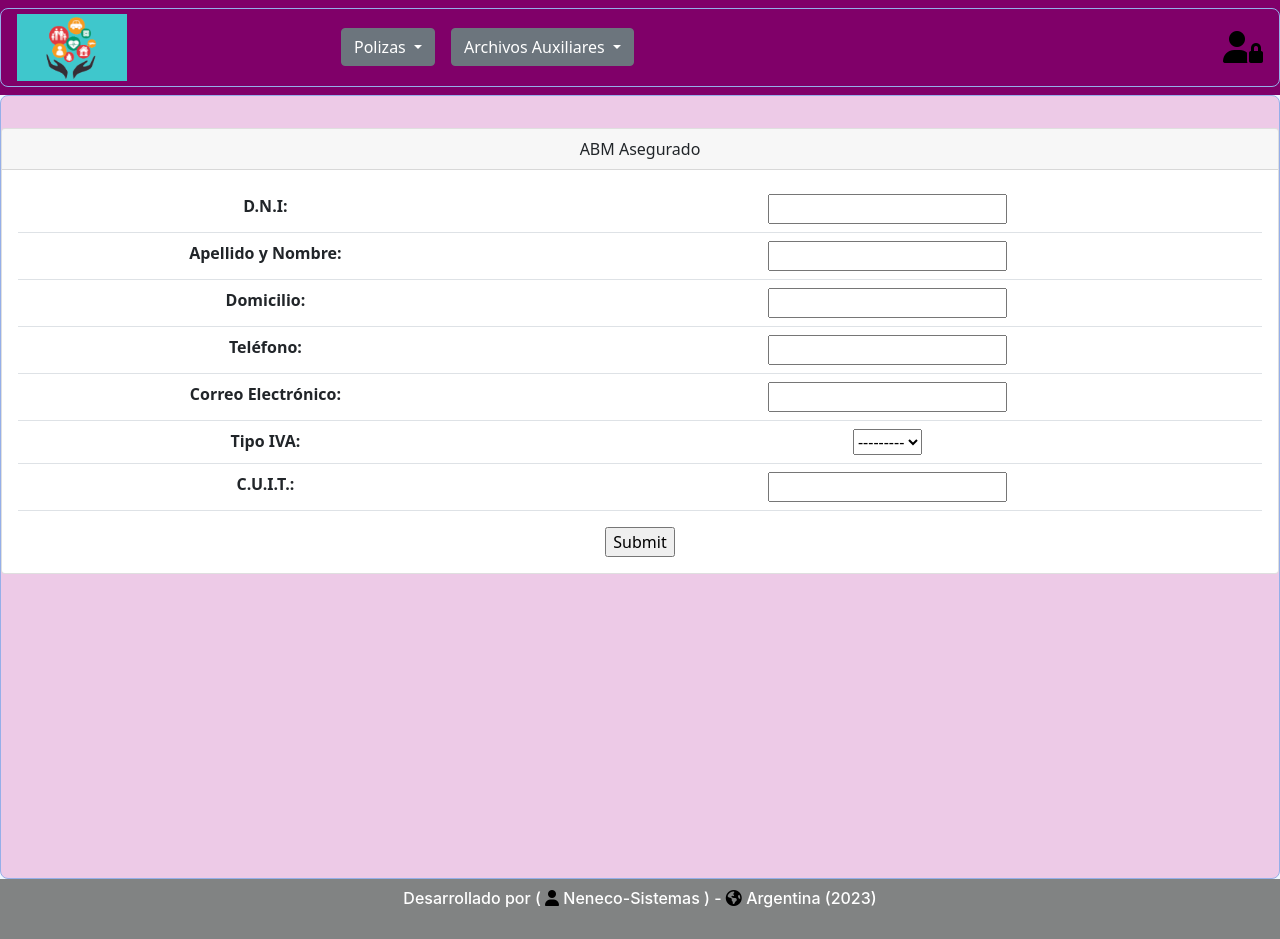
After one commit to nenecosistemas/admseguros, a Django app: page /aseguradoform in a window 1280 px wide. The commit adds this page. Run offline with Django 4.2, Linux system fonts and the light colour scheme; data that the repository does not hold is empty; some libraries are stand-ins or nearby versions.

Commit message:
Abm Asegurados

```diff
--- /dev/null
+++ b/seguros/forms.py
@@ -0,0 +1,7 @@
+from django.forms import ModelForm
+from .models import *
+
+class AseguradoForm(ModelForm):
+    class Meta:
+        model = Asegurado
+        fields = '__all__'
--- a/seguros/static/css/styles.css
+++ b/seguros/static/css/styles.css
@@ -6,7 +6,7 @@ body {
 }
 
 .navbar.navbar-expand-lg.bg-primary {
-  background-color:teal !important;
+  background-color:rgb(128, 0, 105) !important;
 }
 
 .bodyerror {
@@ -44,6 +44,13 @@ body {
   opacity: 0.2;
 }
 
+#Central {
+  background-color: rgb(237, 202, 231);
+  border-style: ridge;
+  height: 49rem;
+  padding-top: 2rem;
+}
+
 
 i.fa-solid.fa-house {
     color: black
@@ -65,9 +72,7 @@ tbody tr:nth-child(even)
 }
 */
 
-.navbar.navbar-expand-lg.bg-primary {
-  background-color:rgb(128, 0, 105) !important;
-}
+
 
 .modal-backdrop {
   position:unset !important;
@@ -77,9 +82,12 @@ i.fa-brands, i.fa-solid  {
   color: black;
 }
 
-.list-group-item {
+.navbar, .list-group-item {
   background-color:rgb(128, 0, 105) !important;
+}
 
+.dropdown {
+  padding: 0.5rem;
 }
 
 .container-fluid {
@@ -87,7 +95,6 @@ i.fa-brands, i.fa-solid  {
   border-radius: 0.5rem;
   border: 1px solid rgb(149, 175, 233);
 }
-
 
  #titulo {
   text-align: center;
--- /dev/null
+++ b/seguros/templates/asegurado/aseguradoform.html
@@ -0,0 +1,24 @@
+{% extends "base.html" %}
+{% block content %}
+<div class="container-fluid text-center" id="Central">
+
+  <div class="card text-center">
+    <div class="card-header">
+      ABM Asegurado
+    </div>
+    <div class="card-body  text-center">
+
+      <form action="" method="POST">
+        {% csrf_token %}
+        <table class="table" >
+        {{form.as_table}}
+      </table>
+        <input type="submit">
+
+    </form>
+    </div>
+
+  </div>
+
+</div>
+{% endblock %}
--- /dev/null
+++ b/seguros/templates/base.html
@@ -0,0 +1,7 @@
+{% include "encabezado.html" %}
+<body>
+    {% block content %}
+
+    {% endblock %}
+</body>
+{% include "pie.html" %}
--- a/seguros/templates/encabezado.html
+++ b/seguros/templates/encabezado.html
@@ -1,7 +1,6 @@
 {% load static %}
 <!doctype html>
 <html lang="en">
-
     <head>
         <meta charset="utf-8">
         <html lang="es">
@@ -10,134 +9,158 @@
   <base href="/sis_seguros_aj">
   -->
             <meta name="viewport" content="width=device-width, initial-scale=1">
-    <link rel="icon" type="image/x-icon" href="{% static 'assets/favicon.ico' %}">
+            <link rel="icon" type="image/x-icon"
+                href="{% static 'assets/favicon.ico' %}">
             <!-- Bootstrap -->
-    <link href="https://cdn.jsdelivr.net/npm/bootstrap@5.0.2/dist/css/bootstrap.min.css" rel="stylesheet"
-        integrity="sha384-EVSTQN3/azprG1Anm3QDgpJLIm9Nao0Yz1ztcQTwFspd3yD65VohhpuuCOmLASjC" crossorigin="anonymous">
-    <script src="https://cdn.jsdelivr.net/npm/@popperjs/core@2.9.2/dist/umd/popper.min.js"
+            <link
+                href="https://cdn.jsdelivr.net/npm/bootstrap@5.0.2/dist/css/bootstrap.min.css"
+                rel="stylesheet"
+                integrity="sha384-EVSTQN3/azprG1Anm3QDgpJLIm9Nao0Yz1ztcQTwFspd3yD65VohhpuuCOmLASjC"
+                crossorigin="anonymous">
+            <script
+                src="https://cdn.jsdelivr.net/npm/@popperjs/core@2.9.2/dist/umd/popper.min.js"
                 integrity="sha384-IQsoLXl5PILFhosVNubq5LC7Qb9DXgDA9i+tQ8Zj3iwWAwPtgFTxbJ8NT4GN1R8p"
                 crossorigin="anonymous"></script>
-    <script src="https://cdn.jsdelivr.net/npm/bootstrap@5.0.2/dist/js/bootstrap.min.js"
+            <script
+                src="https://cdn.jsdelivr.net/npm/bootstrap@5.0.2/dist/js/bootstrap.min.js"
                 integrity="sha384-cVKIPhGWiC2Al4u+LWgxfKTRIcfu0JTxR+EQDz/bgldoEyl4H0zUF0QKbrJ0EcQF"
                 crossorigin="anonymous"></script>
             <!-- fontawesome CSS -->
-    <script src="https://kit.fontawesome.com/b56caa63bd.js" crossorigin="anonumous">
+            <script src="https://kit.fontawesome.com/b56caa63bd.js"
+                crossorigin="anonumous">
     </script>
             <script src="https://cdn.jsdelivr.net/npm/sweetalert2@11"></script>
 
             <link rel="stylesheet" href="{% static 'css/styles.css' %}">
 
             <!-- js -->
-    <script src="https://ajax.googleapis.com/ajax/libs/jquery/3.5.1/jquery.min.js"></script>
+            <script
+                src="https://ajax.googleapis.com/ajax/libs/jquery/3.5.1/jquery.min.js"></script>
 
         </head>
+        <nav class="navbar navbar-expand-lg navbar-light bg-light">
+            <div class="container-fluid">
+                <a class="navbar-brand" href="home">
+                    <img src="{% static 'assets/logo.png' %}" id="logo"
+                        alt="logo" width="40%" />
+                </a>
 
-<div class="container-fluid" id="Encabezado">
-    <nav class="navbar navbar-expand-lg bg-primary fixed-top ">
-        <div class="container-fluid">
-            <a class="navbar-brand" href="">
-                <img src="{% static 'assets/logo.png' %}" id="logo" alt="logo" width="40%" />
-            </a>
-            {% if user.is_auhtenticated %}
-                <ul class="list-group list-group-horizontal" id="menu">
-                    <li class="list-group-item border-0">
+                <button class="navbar-toggler" type="button"
+                    data-bs-toggle="collapse" data-bs-target="#navbarText"
+                    aria-controls="navbarText" aria-expanded="false"
+                    aria-label="Toggle navigation">
+                    <span class="navbar-toggler-icon"></span>
+                </button>
+
+                <div class="collapse navbar-collapse" id="navbarText">
+                    <ul class="navbar-nav me-auto mb-2 mb-lg-0">
+                        {% if not user.is_auhtenticated %}
+                        <li class="nav-item">
                             <div class="dropdown">
-                            <button class="btn btn-secondary dropdown-toggle" type="button" data-bs-toggle="dropdown"
+                                <button
+                                    class="btn btn-secondary dropdown-toggle"
+                                    type="button" data-bs-toggle="dropdown"
                                     aria-expanded="false">
                                     Polizas
                                 </button>
                                 <ul class="dropdown-menu">
-                                <li><a class="dropdown-item" href="/sis_seguros_aj/views/poliza/polizaform.php">ABM - Poliza</a>
+                                    <li><a class="dropdown-item"
+                                            href="/sis_seguros_aj/views/poliza/polizaform.php">ABM
+                                            - Poliza</a>
                                     </li>
                                     <div class="dropdown-divider"></div>
                                     <li><a class="dropdown-item"
-                                        href="/sis_seguros_aj/views/consultapoliza/consultapolizaxvencimiento.php">Consulta por
+                                            href="/sis_seguros_aj/views/consultapoliza/consultapolizaxvencimiento.php">Consulta
+                                            por
                                             Vencimiento</a>
                                     </li>
                                     <div class="dropdown-divider"></div>
-                                <li><a class="dropdown-item" href="#">Consulta por
+                                    <li><a class="dropdown-item" href="#">Consulta
+                                            por
                                             Compañia -
                                             Sección</a></li>
-                                <li><a class="dropdown-item" href="#">Consulta por Detalle de
+                                    <li><a class="dropdown-item" href="#">Consulta
+                                            por Detalle de
                                             Riesgo</a></li>
                                     <div class="dropdown-divider"></div>
                                 </ul>
                             </div>
                         </li>
-                </ul>
-                <ul class="list-group list-group-horizontal" id="menu">
-                    <li class="list-group-item border-0">
+                        <li class="nav-item">
                             <div class="dropdown">
-                            <button class="btn btn-secondary dropdown-toggle" type="button" data-bs-toggle="dropdown"
+                                <button
+                                    class="btn btn-secondary dropdown-toggle"
+                                    type="button" data-bs-toggle="dropdown"
                                     aria-expanded="false">
                                     Archivos Auxiliares
                                 </button>
                                 <ul class="dropdown-menu">
-                                <li><a class="dropdown-item" href="/sis_seguros_aj/views/asegurado/aseguradoform.php">Asegurados</a>
+                                    <li><a class="dropdown-item"
+                                            href="/aseguradoform">Asegurados</a>
                                     </li>
                                     <div class="dropdown-divider"></div>
-                                <li><a class="dropdown-item" href="/sis_seguros_aj/views/compania/companiaform.php">Compañias</a>
+                                    <li><a class="dropdown-item"
+                                            href="/sis_seguros_aj/views/compania/companiaform.php">Compañias</a>
                                     </li>
                                     <div class="dropdown-divider"></div>
-                                <li><a class="dropdown-item" href="/sis_seguros_aj/views/seccion/seccionform.php">Secciones</a>
+                                    <li><a class="dropdown-item"
+                                            href="/sis_seguros_aj/views/seccion/seccionform.php">Secciones</a>
                                     </li>
                                     <div class="dropdown-divider"></div>
-                                <li><a class="dropdown-item" href="/sis_seguros_aj/views/iva/ivaform.php">I.V.A.</a>
+                                    <li><a class="dropdown-item"
+                                            href="/sis_seguros_aj/views/iva/ivaform.php">I.V.A.</a>
                                     </li>
                                 </ul>
                             </div>
                         </li>
+                        {% endif %}
                     </ul>
-                {% endif %}
-            <ul class="list-group list-group-horizontal" id="menu">
+                    <span class="nav-item">
                         {% if user.is_auhtenticated %}
                         <div class="btn-group dropleft">
                             <li class="list-group-item border-0 dropleft">
-
-                            <i class="btn dropdown fa-solid fa-circle-user fa-2xl" data-bs-toggle="dropdown"
+                                <i
+                                    class="btn dropdown fa-solid fa-circle-user fa-2xl"
+                                    data-bs-toggle="dropdown"
                                     aria-expanded="false">
-                                <a style="font-size:1rem; color:#D7DBDD; font-family:'Times New Roman', serif ;">
+                                    <a
+                                        style="font-size:1rem; color:#D7DBDD; font-family:'Times New Roman', serif ;">
 
                                     </a>
                                 </i>
-
                                 <ul class="dropdown-menu ">
 
-                                    <li><a class="dropdown-item " href="/sis_seguros_aj/views/usuario/usuarioform.php"><i class="fa-solid fa-user-plus ">
+                                    <li><a class="dropdown-item "
+                                            href="/sis_seguros_aj/views/usuario/usuarioform.php"><i
+                                                class="fa-solid fa-user-plus ">
                                             </i> Alta</a>
                                     </li>
                                     <div class="dropdown-divider"></div>
 
-                                <li><a class="dropdown-item" href="/sis_seguros_aj/views/usuario/usuariomodificar.php"><i class="fa-solid fa-user-pen ">
+                                    <li><a class="dropdown-item"
+                                            href="/sis_seguros_aj/views/usuario/usuariomodificar.php"><i
+                                                class="fa-solid fa-user-pen ">
                                             </i> Modificar clave</a>
                                     </li>
                                     <div class="dropdown-divider"></div>
                                     <li>
-                                    <a class="dropdown-item" href="/sis_seguros_aj/views/login/logout.php">
-                                        <i class="fa-solid fa-right-from-bracket "></i> Salir
+                                        <a class="dropdown-item"
+                                            href="/sis_seguros_aj/views/login/logout.php">
+                                            <i
+                                                class="fa-solid fa-right-from-bracket "></i>
+                                            Salir
                                         </a>
                                     </li>
                                 </ul>
                             </div>
-                    </li>
                             {% else %}
-                    <li class="list-group-item border-0">
-                        <!-- Button trigger modal LOGIN-->
-
-                            <a href="/sis_seguros_aj/views/login/login.php">
+                            <a class="nav-link"
+                                href="/sis_seguros_aj/views/login/login.php">
                                 <i class="fa-solid fa-user-lock fa-2xl">
                                 </i>
                             </a>
-                            <!-- Button LOGOUT
-                            <a href="/sis_seguros_aj/views/logout.php">
-                                <i class="fa-solid fa-right-from-bracket fa-2xl">
-                                </i>
-                            </a>
-                            -->
-
-                    </li>
                             {% endif %}
-            </ul>
+                        </span>
+                    </div>
                 </div>
             </nav>
-</div>
--- a/seguros/urls.py
+++ b/seguros/urls.py
@@ -3,5 +3,7 @@ from seguros import views
 
 urlpatterns = [
     path('', views.home),
+    path('home',views.home),
+    path('aseguradoform', views.aseguradoform),
 
 ]
--- a/seguros/views.py
+++ b/seguros/views.py
@@ -2,9 +2,17 @@ from django.shortcuts import render
 from django.template.loader import get_template
 from django.http import HttpResponse
 from django.template import Template,Context
+from .models import *
+from .forms import AseguradoForm
 
 # Create your views here.
 def home(request):
     t = get_template('index.html')
     html = t.render()
     return HttpResponse(html)
+
+def aseguradoform(request):
+    form = AseguradoForm()
+    context = {'form':form}
+
+    return render(request,'asegurado/aseguradoform.html', context )
```
Also changed, not shown: seguros/models.py (+7 -7 lines), seguros/templates/index.html (+4 -6 lines). Lines whose indentation alone changed are shown as unchanged.
